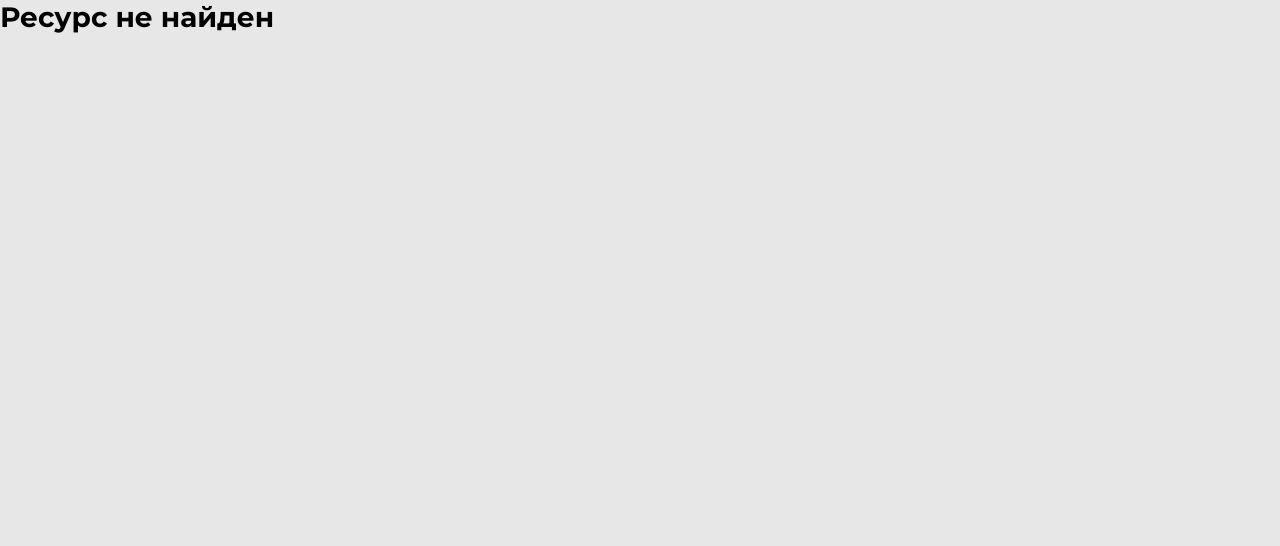
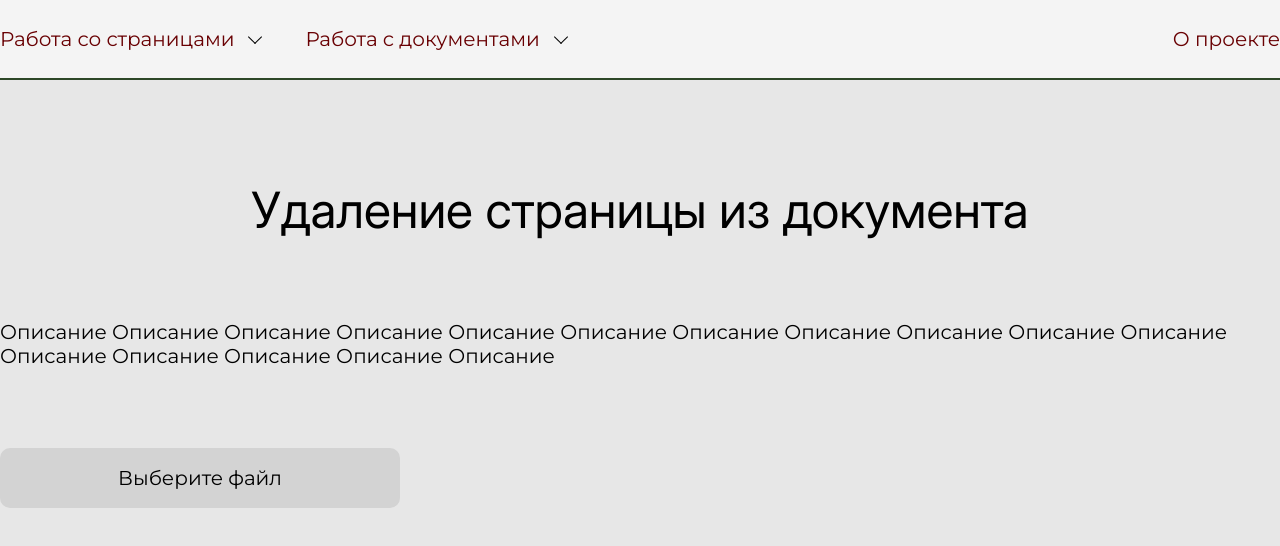
Before and after one commit to PUTENCHIK/pdf_editor, a React (Vite) app in the folder pdf_editor.client/: page /delete_page in a window 1280 px wide. Shown: the top 546 px of the page. Built offline with nearby package versions, Linux system fonts and the light colour scheme.

Commit message:
Added prototype of DeletePage page

```diff
--- a/pdf_editor.client/src/App.jsx
+++ b/pdf_editor.client/src/App.jsx
@@ -4,6 +4,7 @@ import {BrowserRouter, Routes, Route} from 'react-router-dom'
 import RootPage from './pages/RootPage/RootPage';
 import EditorPage from './pages/EditorPage/EditorPage';
 import ConvertPage from './pages/ConvertPage/ConvertPage';
+import DeletePagePage from './pages/DeletePagePage/DeletePagePage';
 
 function App() {
     return (
@@ -12,6 +13,7 @@ function App() {
                 <Route path="/" element={<RootPage/>}></Route>
                 <Route path="/editor" element={<EditorPage/>}/>
                 <Route path="/convert" element={<ConvertPage/>}/>
+                <Route path='/delete_page' element={<DeletePagePage/>}/>
 
                 <Route path='*' element={<h2>Ресурс не найден</h2>}></Route>
             </Routes>
--- a/pdf_editor.client/src/common.css
+++ b/pdf_editor.client/src/common.css
@@ -10,7 +10,7 @@
 
 h1 {
     font-family: "Inter";
-    font-size: 60px;
+    font-size: 50px;
     font-weight: 400;
     margin: 0;
 }
@@ -30,3 +30,28 @@ img.icon {
     width: 35px;
     height: 35px;
 }
+
+body {
+    background-color: #E7E7E7;
+}
+
+main.section {
+    display: flex;
+    width: 100%;
+    height: 100%;
+    padding-top: 60px;
+}
+
+main.section > .__content {
+    display: flex;
+    flex-direction: column;
+    row-gap: 60px;
+    width: 1280px;
+    margin: auto;
+}
+
+.__content > h1 {
+    width: 100%;
+    text-align: center;
+    margin: auto;
+}
--- /dev/null
+++ b/pdf_editor.client/src/components/AddFile/AddFile.css
@@ -0,0 +1,17 @@
+.add-file-button {
+    display: flex;
+    width: 400px;
+    height: 60px;
+    /* padding: 0 40px; */
+
+    border-radius: 10px;
+    background-color: #D3D3D3;
+}
+
+.add-file-button:hover {
+    background-color: #E1E1E1;
+}
+
+.add-file-button > span {
+    margin: auto;
+}
--- /dev/null
+++ b/pdf_editor.client/src/components/AddFile/AddFile.jsx
@@ -0,0 +1,11 @@
+import './AddFile.css'
+
+function AddFile() {
+    return (
+        <div className='add-file-button'>
+            <span>Выберите файл</span>
+        </div>
+    );
+}
+
+export default AddFile;
--- a/pdf_editor.client/src/pages/ConvertPage/ConvertPage.css
+++ b/pdf_editor.client/src/pages/ConvertPage/ConvertPage.css
@@ -1,28 +1,3 @@
-body {
-    background-color: #E7E7E7;
-}
-
-main.section {
-    display: flex;
-    width: 100%;
-    height: 100%;
-    padding-top: 60px;
-}
-
-main.section > .__content {
-    display: flex;
-    flex-direction: column;
-    row-gap: 60px;
-    width: 1280px;
-    margin: auto;
-}
-
-.__content > h1 {
-    width: 100%;
-    text-align: center;
-    margin: auto;
-}
-
 .file-additors-block {
     display: inline-flex;
     justify-content: center;
--- /dev/null
+++ b/pdf_editor.client/src/pages/DeletePagePage/DeletePagePage.css
@@ -0,0 +1,8 @@
+main.section.delete-page {
+    padding-top: 100px;
+}
+
+.add-file-container {
+    display: flex;
+    align-items: center;
+}
--- /dev/null
+++ b/pdf_editor.client/src/pages/DeletePagePage/DeletePagePage.jsx
@@ -0,0 +1,26 @@
+import './DeletePagePage.css'
+
+import Header from '../../components/Header/Header';
+import AddFile from '../../components/AddFile/AddFile';
+
+function DeletePagePage() {
+    return (
+        <>
+            <Header />
+            <main className='section delete-page'>
+                <div className="__content">
+                    <h1>Удаление страницы из документа</h1>
+                    <p>Описание Описание Описание Описание Описание
+                    Описание Описание Описание Описание Описание Описание
+                    Описание Описание Описание Описание Описание
+                    </p>
+                    <div className="add-file-container">
+                        <AddFile />
+                    </div>
+                </div>
+            </main>
+        </>
+    );
+}
+
+export default DeletePagePage;
```
